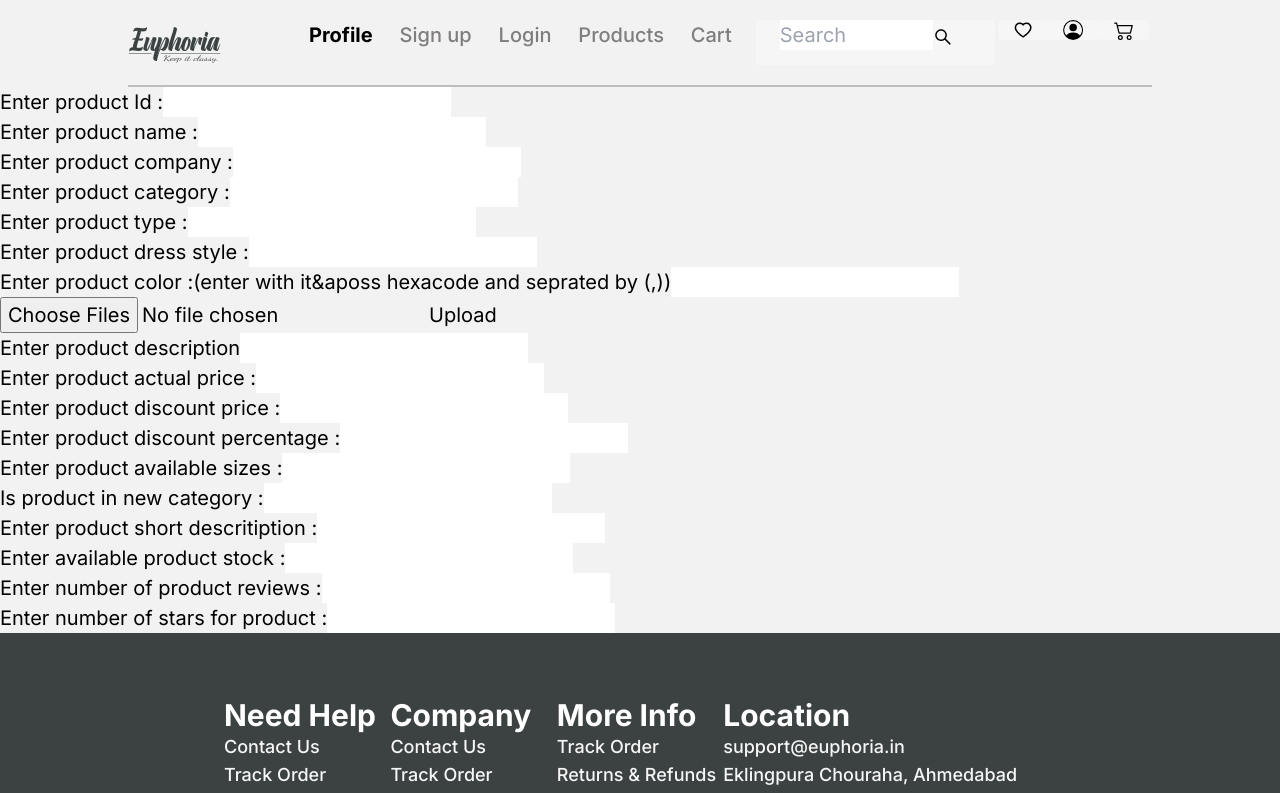
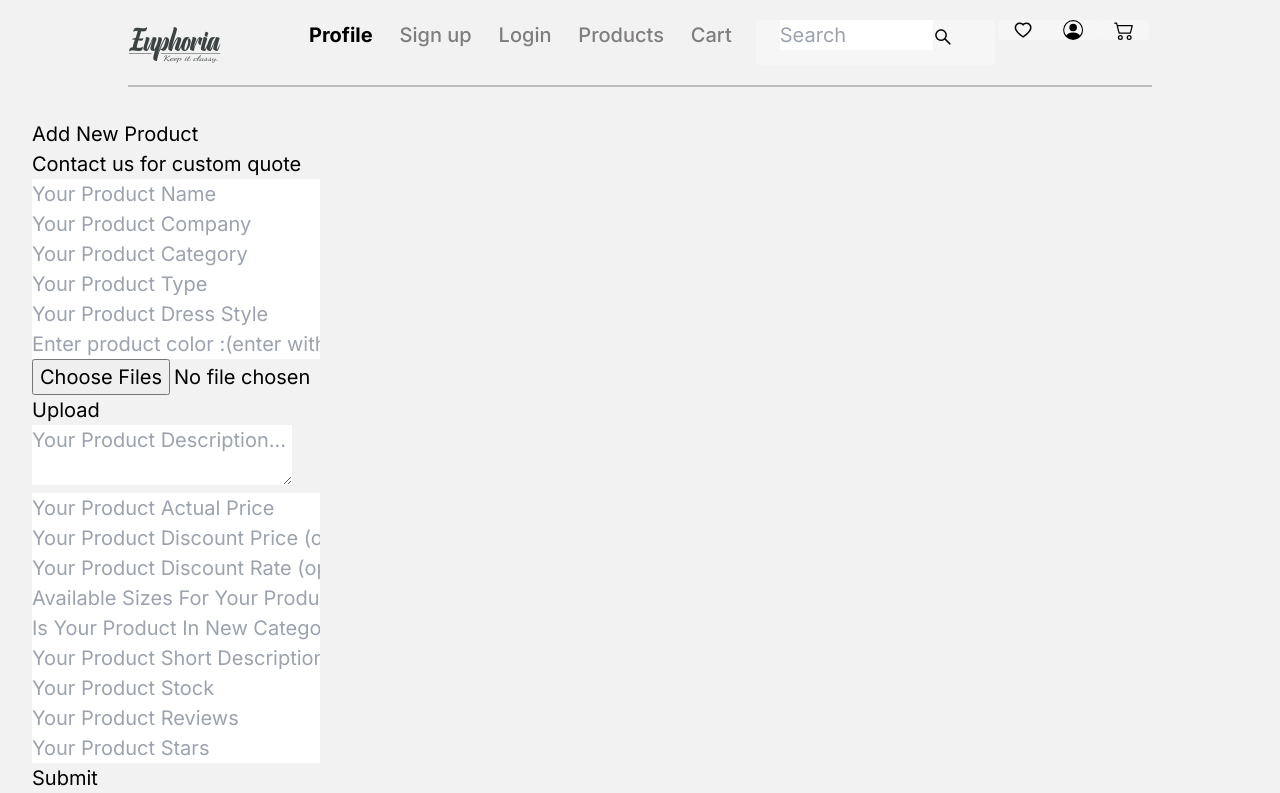
Before and after one commit to fenil-solanki/ecom-mern, a Next.js app in the folder client/: page /imageupload in a window 1280 px wide. Shown: the top 793 px of the page. Built offline with nearby package versions, Linux system fonts and the light colour scheme; no server answers.

Commit message:
Update page.tsx

```diff
--- a/client/src/app/imageupload/page.tsx
+++ b/client/src/app/imageupload/page.tsx
@@ -1,7 +1,7 @@
 "use client"
 import axios from 'axios'
 import React, { useState, useEffect } from 'react'
-const Page = () => {
+const page = () => {
 
   const [productDetail, setProductDetail] = useState<any>(
     {
@@ -88,13 +88,37 @@ const Page = () => {
 const handleUpload = async (e: any) => {
 
   e.preventDefault()
+
+  console.log(Date.now().toString())
+  setProductDetail({...productDetail,id: Date.now().toString()})
+
   try {
     const res = await axios.post("https://ecom-mern-server.vercel.app/postproduct", productDetail)
     const data = await res.data
     console.log(res)
     console.log(data)
+    alert("Request Posted Successfully.")
+    setProductDetail({...productDetail,id: "",
+    name: "",
+    company: "",
+    category: "",
+    type: "",
+    style: "",
+    color: [],
+    image: [],
+    description: "",
+    actual_price: "0",
+    discount_price: "0",
+    discount_rate: "0",
+    sizes: [],
+    new: false,
+    short_descritiption: "",
+    stock: 0,
+    reviews: 0,
+    stars: 0.0})
   } catch (e) {
     console.log(e)
+    alert("Sorry, something went wrong, your product request is not sent...")
   }
 
 }
@@ -104,11 +128,11 @@ const handleUpload = async (e: any) => {
 
 
 return (
-  <div>
-    <form onSubmit={handleUpload} encType="multipart/form-data">
+  <div className='container mx- p-8'>
+    {/* <form onSubmit={handleUpload} encType="multipart/form-data">
 
       <label htmlFor="id">Enter product Id :</label>
-      <input type="text" onChange={handleChange} name="id" required /><br />
+      <input type="text" onChange={handleChange} name="id" placeholder='Enter product id :' required /><br />
 
       <label htmlFor="name">Enter product name :</label>
       <input type="text" onChange={handleChange} name="name" required /><br />
@@ -125,7 +149,7 @@ return (
       <label htmlFor="style">Enter product dress style :</label>
       <input type="text" onChange={handleChange} name="style" /><br />
 
-      <label htmlFor="color">Enter product color :(enter with it&aposs hexacode and seprated by (,))</label>
+      <label htmlFor="color">Enter product color :(enter with it's hexacode and seprated by (,))</label>
       <input type="text" onChange={handleChange} name="color" required /><br />
 
       <input type="file" name="image" onChange={handleChange} multiple required />
@@ -160,12 +184,89 @@ return (
 
       <label htmlFor="stars">Enter number of stars for product :</label>
       <input type="text" onChange={handleChange} name='stars' />
-    </form>
+    </form> */}
 
 
 
-  </div>
+    <form id="contact" className='w-[50%]' style={{margin:"auto"}}  onSubmit={handleUpload} encType="multipart/form-data">
+    <h3>Add New Product</h3>
+    <h4>Contact us for custom quote</h4>
+    {/* <fieldset>
+    <input type="text" onChange={handleChange} name="id" placeholder='Your Product Id :' required /><br />
+    </fieldset> */}
+    <fieldset>
+    <input type="text" onChange={handleChange} name="name"  placeholder="Your Product Name" required /><br />
+    </fieldset>
+    <fieldset>
+    <input type="text" onChange={handleChange} name='company' placeholder="Your Product Company" /><br />
+    </fieldset>
+    <fieldset>
+    <input type="text" onChange={handleChange} name='categroy' placeholder="Your Product Category" required /><br />
+    </fieldset>
+    <fieldset>
+    <input type="text" onChange={handleChange} name='type' placeholder='Your Product Type' required /><br />
+    </fieldset>
+    <fieldset>
+    <input type="text" onChange={handleChange} name="style" placeholder='Your Product Dress Style' /><br />
+    </fieldset>
+    <fieldset>
+    <input type="text" onChange={handleChange} name="color" placeholder="Enter product color :(enter with it's hexacode and seprated by (,))" required /><br />
+    </fieldset>
+
+    <fieldset>
+    <input type="file" name="image" onChange={handleChange} multiple required />
+      <button onClick={handleUpload}>Upload</button><br />
+    </fieldset>
+
+
+    <fieldset>
+      <textarea onChange={handleChange} name="description" placeholder='Your Product Description...' required></textarea>
+    </fieldset>
+
+    <fieldset>
+    <input type="text" onChange={handleChange} name='actual_price' placeholder='Your Product Actual Price' required /><br />
+    </fieldset>
+
+    <fieldset>
+    <input type="text" onChange={handleChange} name='discount_price' placeholder='Your Product Discount Price (optional)'/><br />
+    </fieldset>
+
+    <fieldset>
+    <input type="text" onChange={handleChange} name='discount_rate' placeholder='Your Product Discount Rate (optional)' /><br />
+    </fieldset>
+
+    <fieldset>
+    <input type="text" onChange={handleChange} name='sizes' required placeholder='Available Sizes For Your Product' /><br />
+    </fieldset>
+
+    <fieldset>
+    <input type="text" onChange={handleChange} name='new' placeholder='Is Your Product In New Category? (optional)'/><br />
+    </fieldset>
+
+    <fieldset>
+    <input type="text" onChange={handleChange} name='short_descritiption' required placeholder='Your Product Short Description'/><br />
+    </fieldset>
+
+    <fieldset>
+    <input type="text" onChange={handleChange} name='stock' required placeholder='Your Product Stock' /><br />
+    </fieldset>
+
+    <fieldset>
+    <input type="text" onChange={handleChange} name="reviews" placeholder='Your Product Reviews'/><br />
+    </fieldset>
+
+    <fieldset>
+    <input type="text" onChange={handleChange} name='stars' placeholder='Your Product Stars' />
+    </fieldset>
+
+    <fieldset>
+      <button name="submit" type="submit" id="contact-submit" data-submit="...Sending"  onClick={handleUpload}>Submit</button>
+    </fieldset>
+
+  </form>
+    </div>
+
 )
 }
 
-export default Page
+export default page
```
